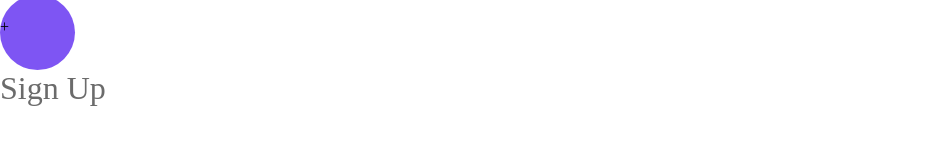
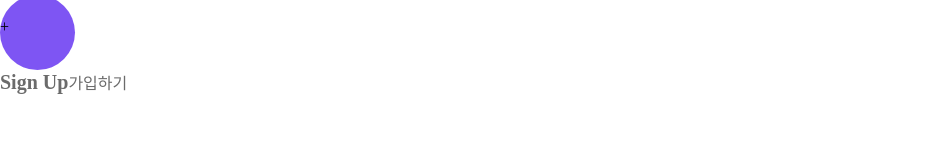
Before and after one commit to RECRUITY/re-web, a React app: page / in a window 1280 px wide. Shown: the part 273-418 px from the top of the page, without its empty margins (0-948 px from the left). Built offline with nearby package versions, Linux system fonts and the light colour scheme; the HTML template or start-up script is replaced by a standard one.

Commit message:
동기화

```diff
--- a/src/containers/App/App.jsx
+++ b/src/containers/App/App.jsx
@@ -19,7 +19,8 @@ const App = () => (
     <Input placeholder="input your name" />
     <AddGroupButton>add font</AddGroupButton>
     <Icon>+</Icon>
-    <Word bold size={2}>Sign Up</Word>
+    <Word bold size={20} >Sign Up</Word>
+    <Word size={16} > 가입하기</Word>
   </div>
 );
 
--- a/src/elements/Addgroupbutton/AddGroupButton.styled.js
+++ b/src/elements/Addgroupbutton/AddGroupButton.styled.js
@@ -9,5 +9,4 @@ const AddGroupButton = styled.button`
     border: solid 1px #e0e4e8;
 `;
 
-
 export default AddGroupButton;
--- a/src/elements/Word/Word.styled.js
+++ b/src/elements/Word/Word.styled.js
@@ -1,11 +1,14 @@
 /* External Dependencies */
-import styled from 'styled-components';
+import styled, { css } from 'styled-components';
 
 const Word = styled.div`
-    font-size : ${props => props.size || 1}em;
+    font-size : ${props => props.size || 14}px;
     color : #6b6b6b;
-    font-weight : ${props => props.bold || 400};
     display: inline-block;
+
+    ${props => props.bold && css`
+            font-weight : bold;
+    `}
 `;
 
 export default Word;
```
